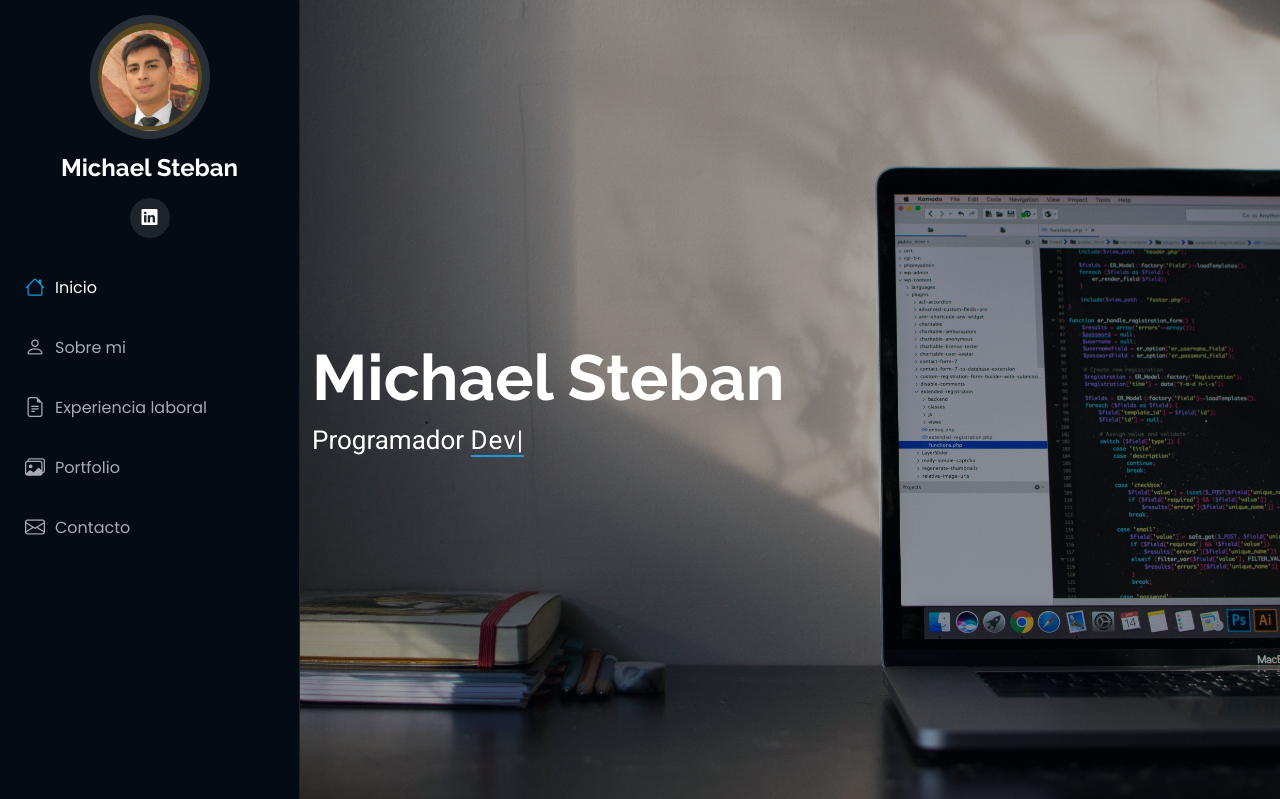
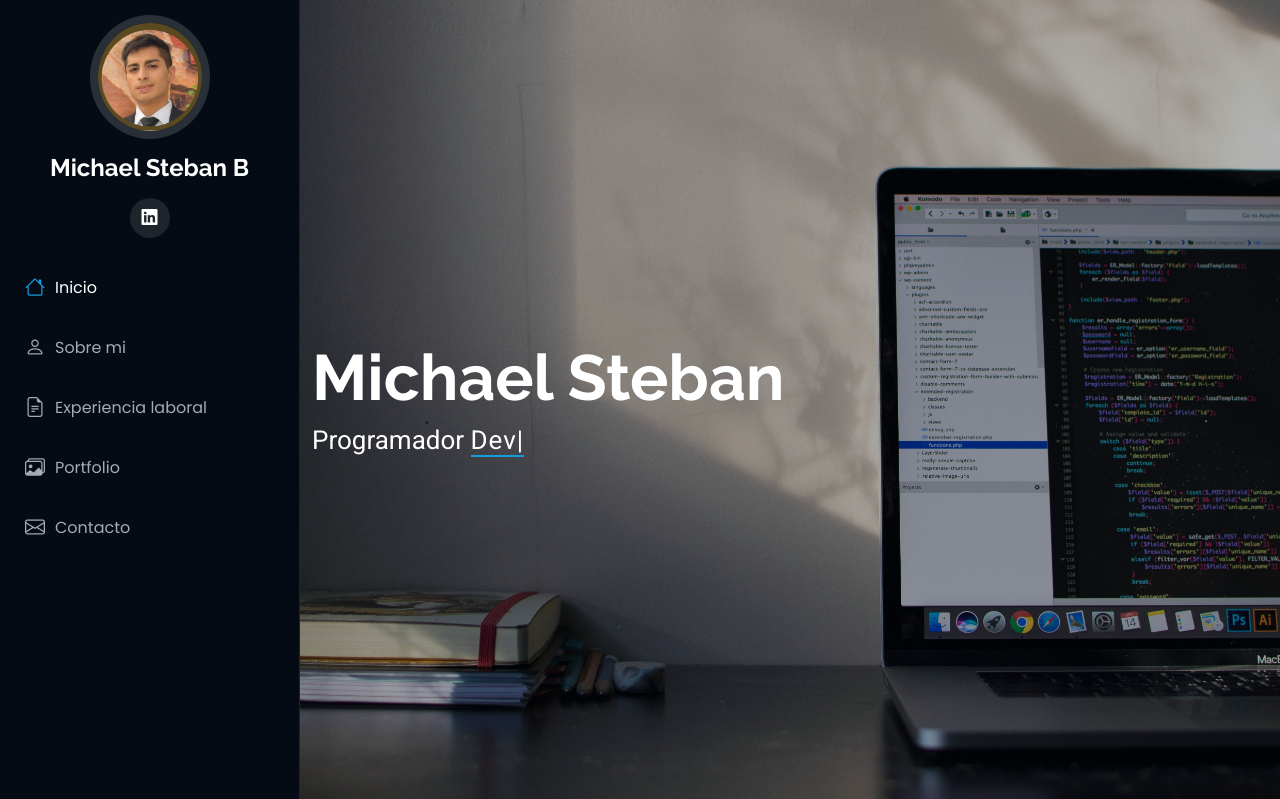
Before and after one commit to sayed-1625/blog, a Django app: page / in a window 1280 px wide. Shown: the top 799 px of the page. Run offline with Django 3.2, Linux system fonts and the light colour scheme; some libraries are stand-ins or nearby versions.

Commit message:
AGREGAR TEXTo

```diff
--- a/templates/base/index.html
+++ b/templates/base/index.html
@@ -51,7 +51,7 @@
     <a href="index.html" class="logo d-flex align-items-center justify-content-center">
       <!-- Uncomment the line below if you also wish to use an image logo -->
       <!-- <img src="assets/img/logo.png" alt=""> -->
-      <h1 class="sitename">Michael Steban</h1>
+      <h1 class="sitename">Michael Steban B</h1>
     </a>
 
     <div class="social-links text-center">
```
